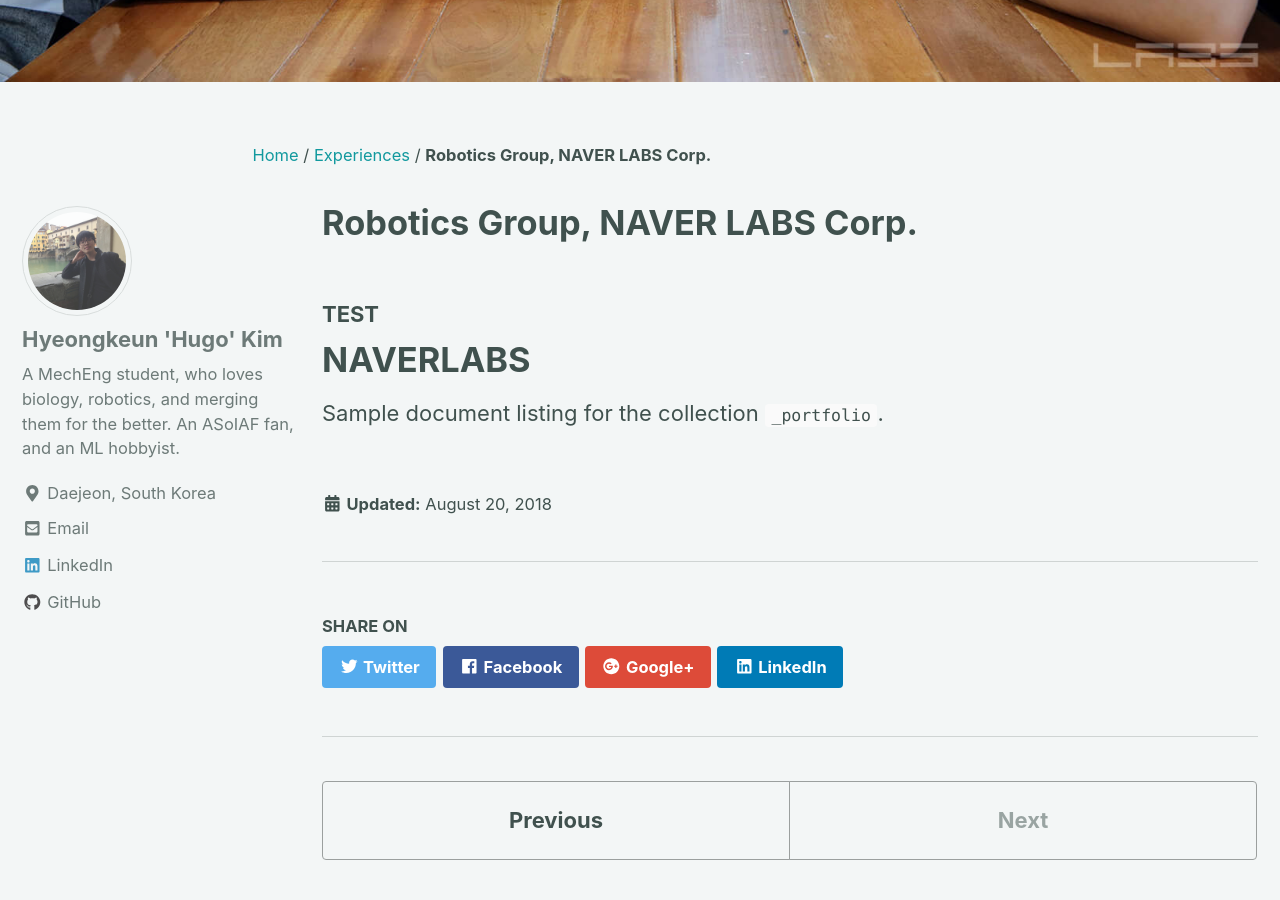
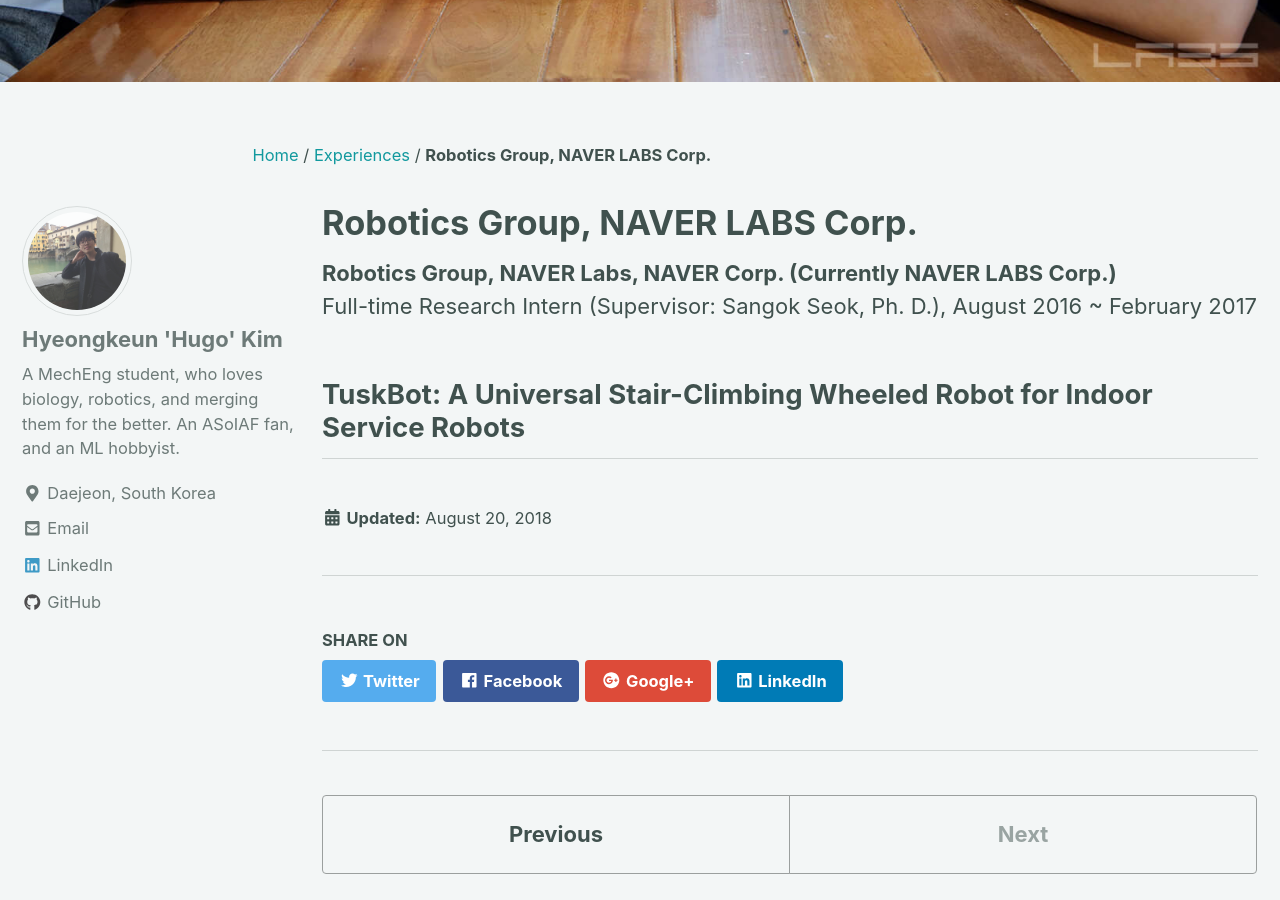
Before and after one commit to engiecat/engiecat.github.io, a Jekyll site: the page built from _experiences/2017-02-24_naverlabs.md, in a window 1280 px wide and 900 px high, scrolled down 860 px. Built offline with Jekyll 4.4.1, drawn with Linux system fonts in a browser that asks for light colours; nearby versions of some CDN libraries; our own code applies the rules of GitHub Pages for plain Markdown files.

Commit message:
naverlabs outline

```diff
--- a/_experiences/2017-02-24_naverlabs.md
+++ b/_experiences/2017-02-24_naverlabs.md
@@ -11,6 +11,7 @@
   teaser: /assets/images/logo_naver.png
 ---
 
-### TEST ###
-# NAVERLABS #
-Sample document listing for the collection `_portfolio`.
+**Robotics Group, NAVER Labs, NAVER Corp. (Currently NAVER LABS Corp.)**
+Full-time Research Intern (Supervisor: Sangok Seok, Ph. D.), August 2016 ~ February 2017
+
+## TuskBot: A Universal Stair-Climbing Wheeled Robot for Indoor Service Robots ##
```
